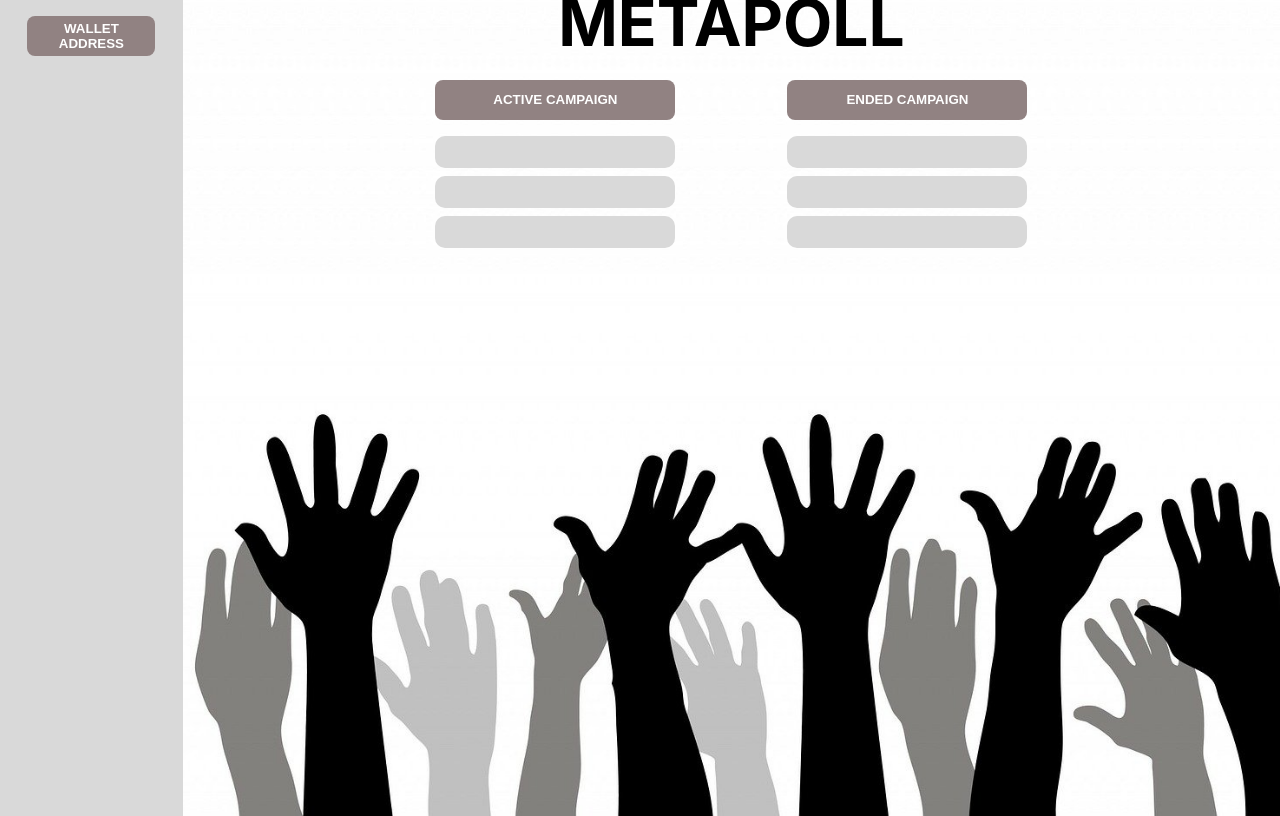
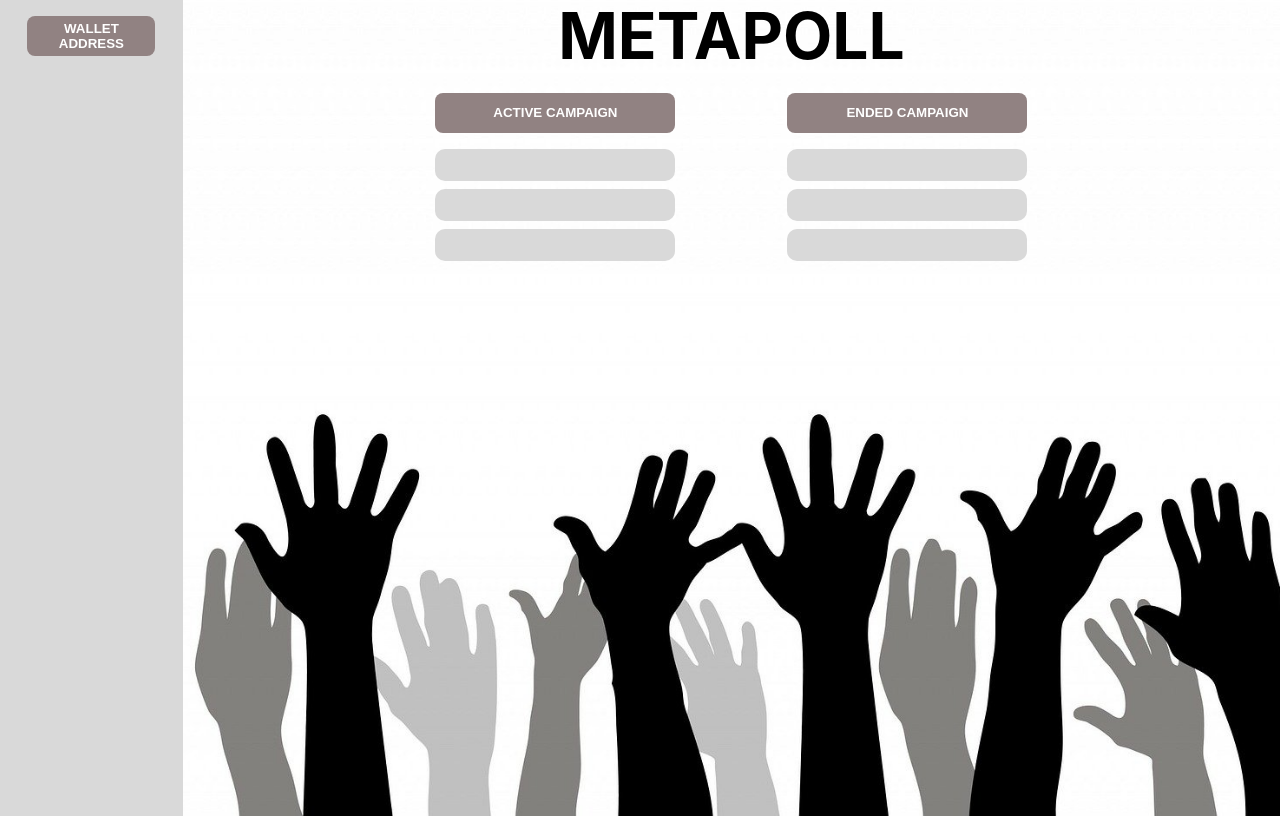
Before and after one commit to abdulragib/Meta-Poll, a React (Create React App) app: page /Meta-Poll/admin/check-progress in a window 1280 px wide. Built offline with nearby package versions, Linux system fonts and the light colour scheme; the HTML template or start-up script is replaced by a standard one.

Commit message:
margin-top bug fix

```diff
--- a/src/Components/CheckProgress-EndedCampaign/EndedCampaign.css
+++ b/src/Components/CheckProgress-EndedCampaign/EndedCampaign.css
@@ -3,7 +3,7 @@
 }
 
 .home-Title{
-    margin-top:-1rem;
+    margin-top:-0.2rem;
 }
 
 .right-ec{
```
